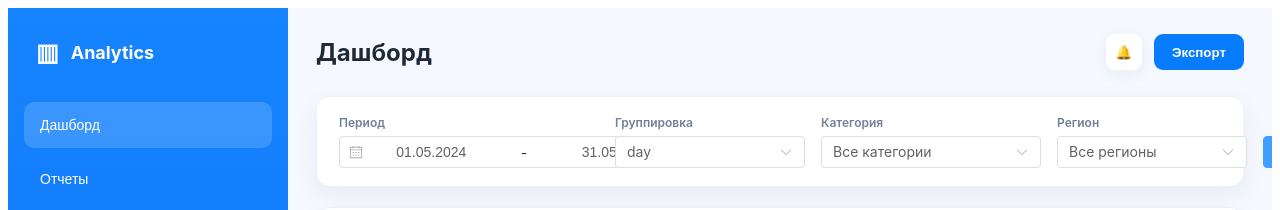
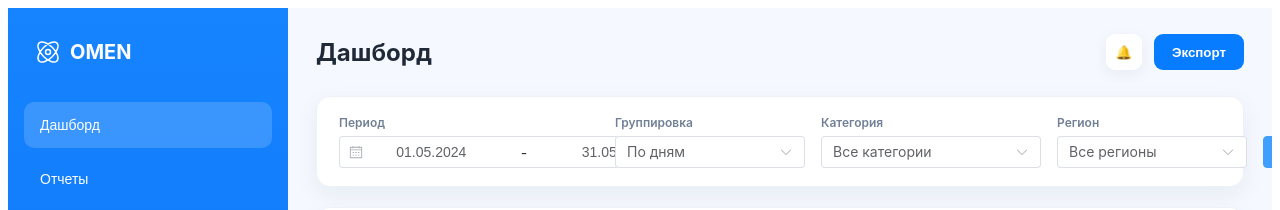
Before and after one commit to mecorion/portalomen, a Vue app: page / in a window 1280 px wide. Shown: the top 210 px of the page. Built offline with nearby package versions, Linux system fonts and the light colour scheme.

Commit message:
Сделан фильтр по датам и группировка по дням, неделям и месяцам

```diff
--- a/src/stores/dashboardStore.ts
+++ b/src/stores/dashboardStore.ts
@@ -1,4 +1,6 @@
 import { defineStore } from 'pinia'
+
+export type GroupType = 'day' | 'week' | 'month'
 
 export type DashboardRow = {
   id: number
@@ -15,13 +17,42 @@ export type DashboardRow = {
 export type DashboardFilters = {
   category: string
   region: string
+  period: [string, string] | null
+  group: GroupType
+}
+
+function parseDate(date: string): Date {
+  const [day, month, year] = date.split('.').map(Number)
+  return new Date(year, month - 1, day)
+}
+
+function formatDate(date: Date): string {
+  return date.toLocaleDateString('ru-RU')
+}
+
+function getWeekKey(date: Date): string {
+  const start = new Date(date)
+  const day = start.getDay() || 7
+
+  start.setDate(start.getDate() - day + 1)
+
+  return `Неделя ${formatDate(start)}`
+}
+
+function getMonthKey(date: Date): string {
+  return date.toLocaleDateString('ru-RU', {
+    month: 'long',
+    year: 'numeric'
+  })
 }
 
 export const useDashboardStore = defineStore('dashboard', {
   state: () => ({
     filters: {
       category: 'all',
-      region: 'all'
+      region: 'all',
+      period: ['2024-05-01', '2024-05-31'],
+      group: 'day'
     } as DashboardFilters,
 
     rows: [
@@ -194,35 +225,97 @@ export const useDashboardStore = defineStore('dashboard', {
   }),
 
   getters: {
-    filteredRows: (state) => {
+    filteredRows(state): DashboardRow[] {
       return state.rows.filter((row) => {
+        const rowDate = parseDate(row.date)
 
         const categoryMatch =
-          state.filters.category === 'all'
-          || row.category === state.filters.category
+          state.filters.category === 'all' ||
+          row.category === state.filters.category
 
         const regionMatch =
-          state.filters.region === 'all'
-          || row.region === state.filters.region
+          state.filters.region === 'all' ||
+          row.region === state.filters.region
 
-        return categoryMatch && regionMatch
+        let periodMatch = true
+
+        if (state.filters.period) {
+          const [from, to] = state.filters.period
+
+          const fromDate = new Date(from)
+          const toDate = new Date(to)
+
+          fromDate.setHours(0, 0, 0, 0)
+          toDate.setHours(23, 59, 59, 999)
+
+          periodMatch = rowDate >= fromDate && rowDate <= toDate
+        }
+
+        return categoryMatch && regionMatch && periodMatch
       })
     },
 
+    groupedRows(): DashboardRow[] {
+      if (this.filters.group === 'day') {
+        return this.filteredRows
+      }
+
+      const map = new Map<string, DashboardRow>()
+
+      this.filteredRows.forEach((row) => {
+        const date = parseDate(row.date)
+
+        const key =
+          this.filters.group === 'week'
+            ? getWeekKey(date)
+            : getMonthKey(date)
+
+        const existing = map.get(key)
+
+        if (!existing) {
+          map.set(key, {
+            ...row,
+            id: Date.now() + map.size,
+            date: key
+          })
+
+          return
+        }
+
+        existing.revenue += row.revenue
+        existing.profit += row.profit
+        existing.orders += row.orders
+
+        existing.averageCheck = Math.round(existing.revenue / existing.orders)
+
+        existing.conversion = Number(
+          ((existing.conversion + row.conversion) / 2).toFixed(2)
+        )
+      })
+
+      return Array.from(map.values())
+    },
+
     chartLabels(): string[] {
-      return this.filteredRows.map((row) => row.date.slice(0, 5))
+      return this.groupedRows.map((row) => {
+        if (this.filters.group === 'day') {
+          return row.date.slice(0, 5)
+        }
+
+        return row.date
+      })
     },
 
     revenueData(): number[] {
-      return this.filteredRows.map((row) => row.revenue)
+      return this.groupedRows.map((row) => row.revenue)
     },
 
     profitData(): number[] {
-      return this.filteredRows.map((row) => row.profit)
+      return this.groupedRows.map((row) => row.profit)
     },
 
     ordersData(): number[] {
-      return this.filteredRows.map((row) => row.orders)
+      return this.groupedRows.map((row) => row.orders)
     }
   },
 
@@ -256,7 +349,7 @@ export const useDashboardStore = defineStore('dashboard', {
         averageCheck: 0,
         conversion: 0,
         category: 'Электроника',
-        region: ''
+        region: 'Алматы'
       })
     },
 
--- a/src/views/dashboard/DashboardView.vue
+++ b/src/views/dashboard/DashboardView.vue
@@ -2,8 +2,15 @@
     <div class="dashboard-layout">
         <aside class="sidebar">
             <div class="logo">
-                <div class="logo-icon">▥</div>
-                <span>Analytics</span>
+                <svg class="logo-icon" width="24" height="24" viewBox="0 0 24 24" fill="none" xmlns="http://www.w3.org/2000/svg">
+                    <path
+                        d="M20.9423 3.05768C23.4117 5.52701 21.4099 11.5324 16.4712 16.4711C11.5326 21.4097 5.5272 23.4115 3.05787 20.9422C0.588547 18.4728 2.59033 12.4675 7.52899 7.5288C12.4676 2.59014 18.473 0.588345 20.9423 3.05768ZM3.05768 3.05782C0.588349 5.52715 2.59013 11.5325 7.52879 16.4712C12.4674 21.4099 18.4728 23.4117 20.9421 20.9423C23.4115 18.473 21.4097 12.4676 16.471 7.52894C11.5324 2.59028 5.527 0.588485 3.05768 3.05782Z"
+                        stroke-width="1.5" />
+                    <path
+                        d="M14.5 12C14.5 13.3807 13.3807 14.5 12 14.5C10.6193 14.5 9.5 13.3807 9.5 12C9.5 10.6193 10.6193 9.5 12 9.5C13.3807 9.5 14.5 10.6193 14.5 12Z"
+                        stroke-width="1.5" />
+                </svg>
+                <span>OMEN</span>
             </div>
 
             <nav class="menu">
@@ -45,16 +52,16 @@
             <section class="filters-card">
                 <div class="filter-item">
                     <label>Период</label>
-                    <el-date-picker v-model="filters.period" type="daterange" format="DD.MM.YYYY"
+                    <el-date-picker v-model="dashboardStore.filters.period" type="daterange" format="DD.MM.YYYY"
                         value-format="YYYY-MM-DD" start-placeholder="Начало" end-placeholder="Конец" />
                 </div>
 
                 <div class="filter-item">
                     <label>Группировка</label>
-                    <el-select v-model="filters.group" placeholder="Группировка">
-                        <el-option label="По дням" value="По дням" />
-                        <el-option label="По неделям" value="По неделям" />
-                        <el-option label="По месяцам" value="По месяцам" />
+                    <el-select v-model="dashboardStore.filters.group" placeholder="Группировка">
+                        <el-option label="По дням" value="day" />
+                        <el-option label="По неделям" value="week" />
+                        <el-option label="По месяцам" value="month" />
                     </el-select>
                 </div>
 
@@ -104,7 +111,7 @@
                     </el-button>
                 </div>
 
-                <el-table :data="dashboardStore.filteredRows" class="dashboard-table" height="520" border>
+                <el-table :data="dashboardStore.groupedRows" class="dashboard-table" height="520" border>
                     <el-table-column type="selection" width="42" />
 
                     <el-table-column prop="date" label="Дата" width="120">
@@ -170,16 +177,10 @@
 </template>
 
 <script setup lang="ts">
-import { reactive } from 'vue'
 import { useDashboardStore } from '../../stores/dashboardStore'
 import DashboardChart from '../../components/dashboard/DashboardChart.vue'
 
 const dashboardStore = useDashboardStore()
-
-const filters = reactive({
-  period: ['2024-05-01', '2024-05-31'],
-  group: 'day'
-})
 </script>
 
 <style scoped>
@@ -204,16 +205,16 @@ const filters = reactive({
 .logo {
     display: flex;
     align-items: center;
-    gap: 12px;
+    gap: 10px;
     height: 44px;
     padding: 0 12px;
-    font-size: 18px;
+    font-size: 20px;
     font-weight: 700;
     margin-bottom: 28px;
 }
 
 .logo-icon {
-    font-size: 24px;
+    stroke: #ffffff;
 }
 
 .menu {
```
Lines whose indentation alone changed are shown as unchanged.
